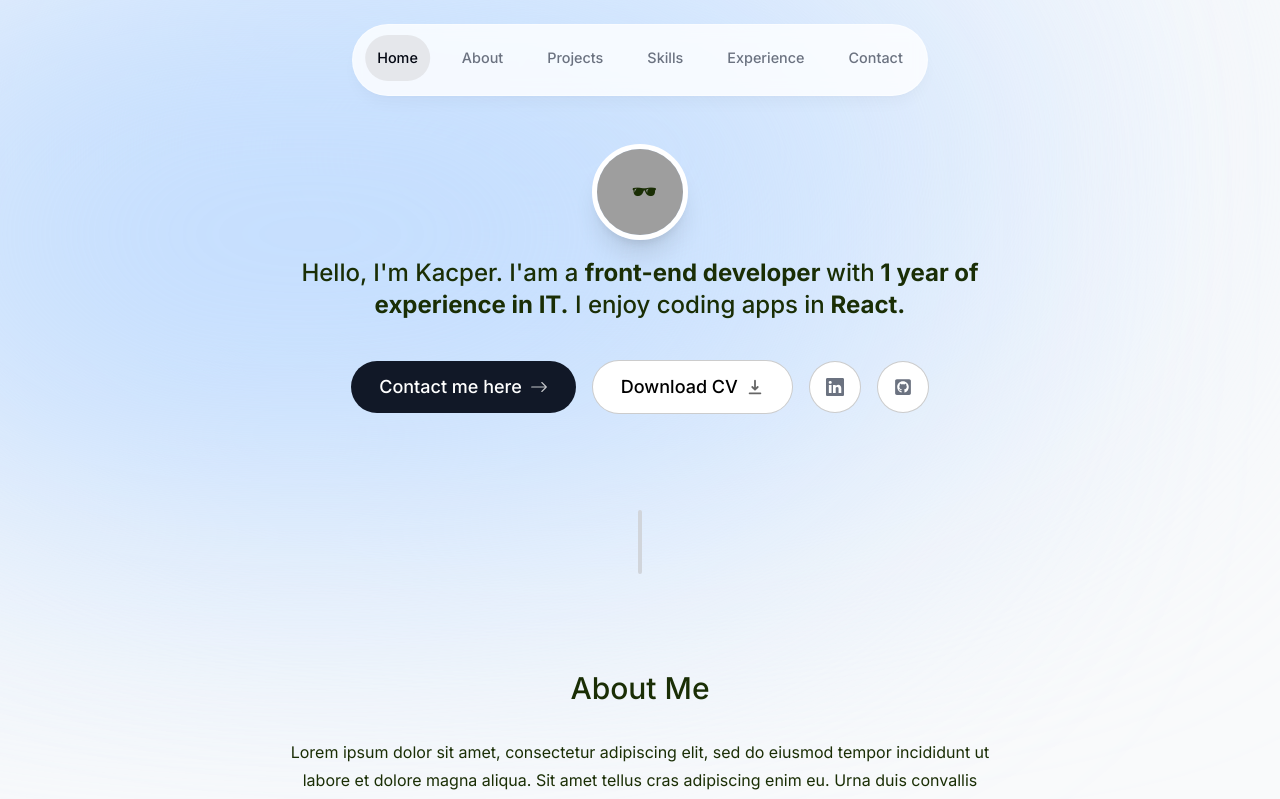
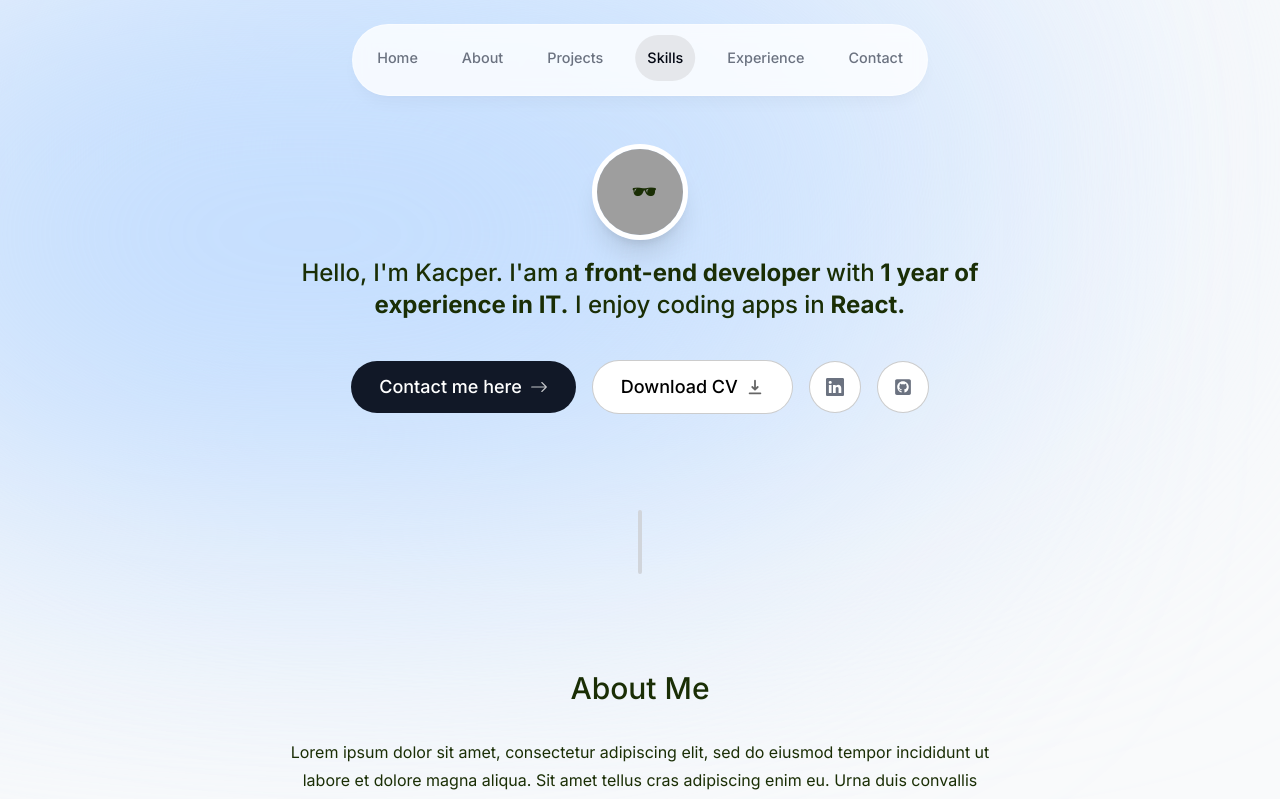
Before and after one commit to Kacperem/portfolio-website, a Next.js app: page / in a window 1280 px wide. Shown: the top 799 px of the page. Built offline with nearby package versions, Linux system fonts and the light colour scheme; grey boxes are pictures that could not be loaded.

Commit message:
Update Header with intersection-observer

```diff
--- a/components/about.tsx
+++ b/components/about.tsx
@@ -1,12 +1,26 @@
 "use client";
 
-import React from "react";
+import React, { useEffect } from "react";
 import SectionHeading from "./section-heading";
 import { motion } from "framer-motion";
+import { useInView } from "react-intersection-observer";
+import { useActiveSectionContext } from "@/context/active-section-context";
 
 export default function About() {
+  const { ref, inView } = useInView({
+    threshold: 0.75
+  });
+  const { setActiveSection } = useActiveSectionContext();
+
+  useEffect(() => {
+    if (inView) {
+      setActiveSection("About");
+    }
+  }, [inView, setActiveSection]);
+
   return (
     <motion.section
+      ref={ref}
       className="mb-24 max-w-[45rem] text-center leading-7 sm:mb-18 scroll-mt-28"
       initial={{ opacity: 0, y: 100 }}
       animate={{ opacity: 1, y: 0 }}
--- a/components/hero.tsx
+++ b/components/hero.tsx
@@ -3,14 +3,27 @@
 import { motion } from "framer-motion";
 import Image from "next/image";
 import Link from "next/link";
-import React from "react";
+import React, { useEffect } from "react";
 import { BsArrowRight, BsLinkedin } from "react-icons/bs";
 import { HiDownload } from "react-icons/hi";
 import { FaGithubSquare } from "react-icons/fa";
+import { useInView } from "react-intersection-observer";
+import { useActiveSectionContext } from "@/context/active-section-context";
 
 export default function Hero() {
+  const { ref, inView } = useInView({
+    threshold: 0.4
+  });
+  const { setActiveSection } = useActiveSectionContext();
+
+  useEffect(() => {
+    if (inView) {
+      setActiveSection("Home");
+    }
+  }, [inView, setActiveSection]);
+
   return (
-    <section id="home" className="mb-28 max-w-[50rem] text-center sm:mb-0 scroll-mt-[100rem]">
+    <section ref={ref} id="home" className="mb-28 max-w-[50rem] text-center sm:mb-0 scroll-mt-[100rem]">
       <div className="flex items-center justify-center">
         <div className="relative">
           <motion.div
--- a/components/projects.tsx
+++ b/components/projects.tsx
@@ -1,11 +1,26 @@
-import React from "react";
+"use client";
+
+import React, { useEffect } from "react";
 import SectionHeading from "./section-heading";
 import { projectsData } from "@/lib/data";
 import Project from "@/components/project";
+import { useInView } from "react-intersection-observer";
+import { useActiveSectionContext } from "@/context/active-section-context";
 
 export default function Projects() {
+  const { ref, inView } = useInView({
+    threshold: 0.6
+  });
+  const { setActiveSection } = useActiveSectionContext();
+
+  useEffect(() => {
+    if (inView) {
+      setActiveSection("Projects");
+    }
+  }, [inView, setActiveSection]);
+
   return (
-    <section id="projects" className="scroll-mt-28">
+    <section ref={ref} id="projects" className="scroll-mt-28">
       <SectionHeading>My Projects</SectionHeading>
       <div>
         {projectsData.map((project, index) => (
--- a/components/skills.tsx
+++ b/components/skills.tsx
@@ -1,10 +1,25 @@
-import React from "react";
+"use client";
+
+import React, { useEffect } from "react";
 import SectionHeading from "./section-heading";
 import { skillsData } from "@/lib/data";
+import { useInView } from "react-intersection-observer";
+import { useActiveSectionContext } from "@/context/active-section-context";
 
 export default function Skills() {
+  const { ref, inView } = useInView({
+    threshold: 0.2
+  });
+  const { setActiveSection } = useActiveSectionContext();
+
+  useEffect(() => {
+    if (inView) {
+      setActiveSection("Skills");
+    }
+  }, [inView, setActiveSection]);
+
   return (
-    <section id="skills" className="mb-28 max-w-[53rem] scroll-mt-28 text-center sm:mb-40">
+    <section ref={ref} id="skills" className="mb-28 max-w-[53rem] scroll-mt-28 text-center sm:mb-40">
       <SectionHeading> My Tech Stack</SectionHeading>
       <ul className="flex flex-wrap justify-center gap-2 text-lg text-gray-800">
         {skillsData.map((skill, index) => (
```
